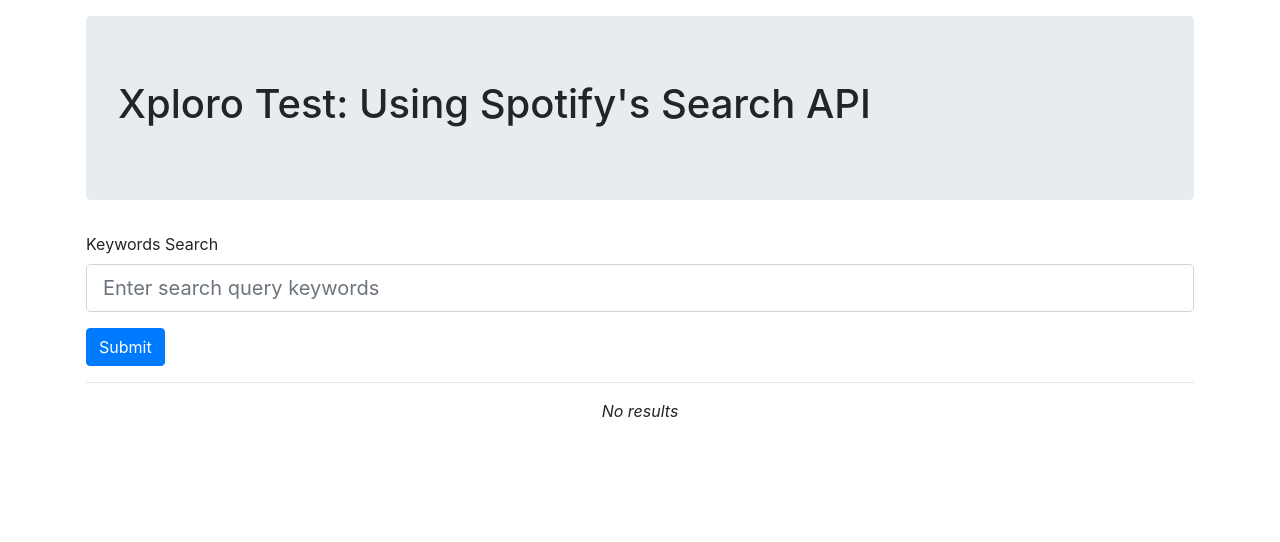
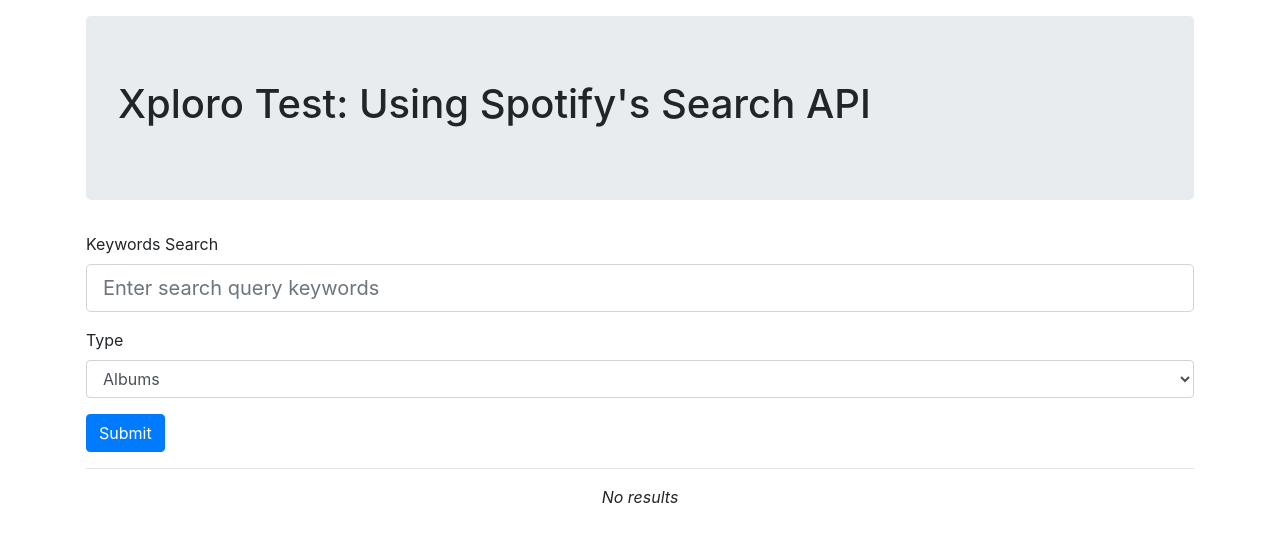
Before and after one commit to joekemp/xplorotest, a React (Create React App) app in the folder client/: page / in a window 1280 px wide. Shown: the top 542 px of the page. Built offline with nearby package versions, Linux system fonts and the light colour scheme.

Commit message:
Adds search type to form
Also some renaming of variables for consistency.

```diff
--- a/client/src/App.js
+++ b/client/src/App.js
@@ -7,15 +7,18 @@
 const App = () => {
   const [results, setResults] = React.useState(null);
 
-  const performSearch = searchString => {
-    console.log(`Performing search with string "${searchString}"`);
+  const performSearch = (queryString, searchType) => {
+    console.log(`Performing search with string "${queryString}"`);
     fetch("/search", {
       headers: {
         'Accept': 'application/json',
         'Content-Type': 'application/json'
       },
       method: "POST",
-      body: JSON.stringify({query: searchString})
+      body: JSON.stringify({
+        query: queryString,
+        type: searchType
+      })
     })
     .then(res => res.json())
     .then(json => setResults(json.results));
--- a/client/src/Search.js
+++ b/client/src/Search.js
@@ -3,27 +3,47 @@
 import Button from 'react-bootstrap/Button';
 
 export const Search = (props) => {
-  const [searchString, setSearchString] = React.useState("");
+  const [queryString, setQueryString] = React.useState("");
+  const [searchType, setSearchType] = React.useState("album");
 
   const handleSubmit = e => {
-    props.onNewSearch(searchString);
+    props.onNewSearch(queryString, searchType);
     e.preventDefault();
   };
 
-  const handleInputChange = e => {
-    setSearchString(e.target.value)
+  const handleQueryChange = e => {
+    setQueryString(e.target.value)
+  };
+
+  const handleTypeChange = e => {
+    console.log(`Type changed to ${e.target.value}`);
+    setSearchType(e.target.value)
   };
 
   return (
     <Form onSubmit={handleSubmit}>
-      <Form.Group controlId="formSearch">
+      <Form.Group controlId="formSearchQuery">
         <Form.Label>Keywords Search</Form.Label>
         <Form.Control
+          as="input"
           size="lg"
           type="text"
-          defaultValue={searchString}
-          onChange={handleInputChange}
-          placeholder="Enter search query keywords" />
+          defaultValue={queryString}
+          onChange={handleQueryChange}
+          placeholder="Enter search query keywords"
+        />
+      </Form.Group>
+      <Form.Group controlId="formSearchType">
+        <Form.Label>Type</Form.Label>
+        <Form.Control
+          as="select"
+          defaultValue={searchType}
+          onChange={handleTypeChange}
+        >
+          <option value="album">Albums</option>
+          <option value="artist">Artists</option>
+          <option value="track">Tracks</option>
+        </Form.Control>
       </Form.Group>
       <Button variant="primary" type="submit">Submit</Button>
     </Form>
```
